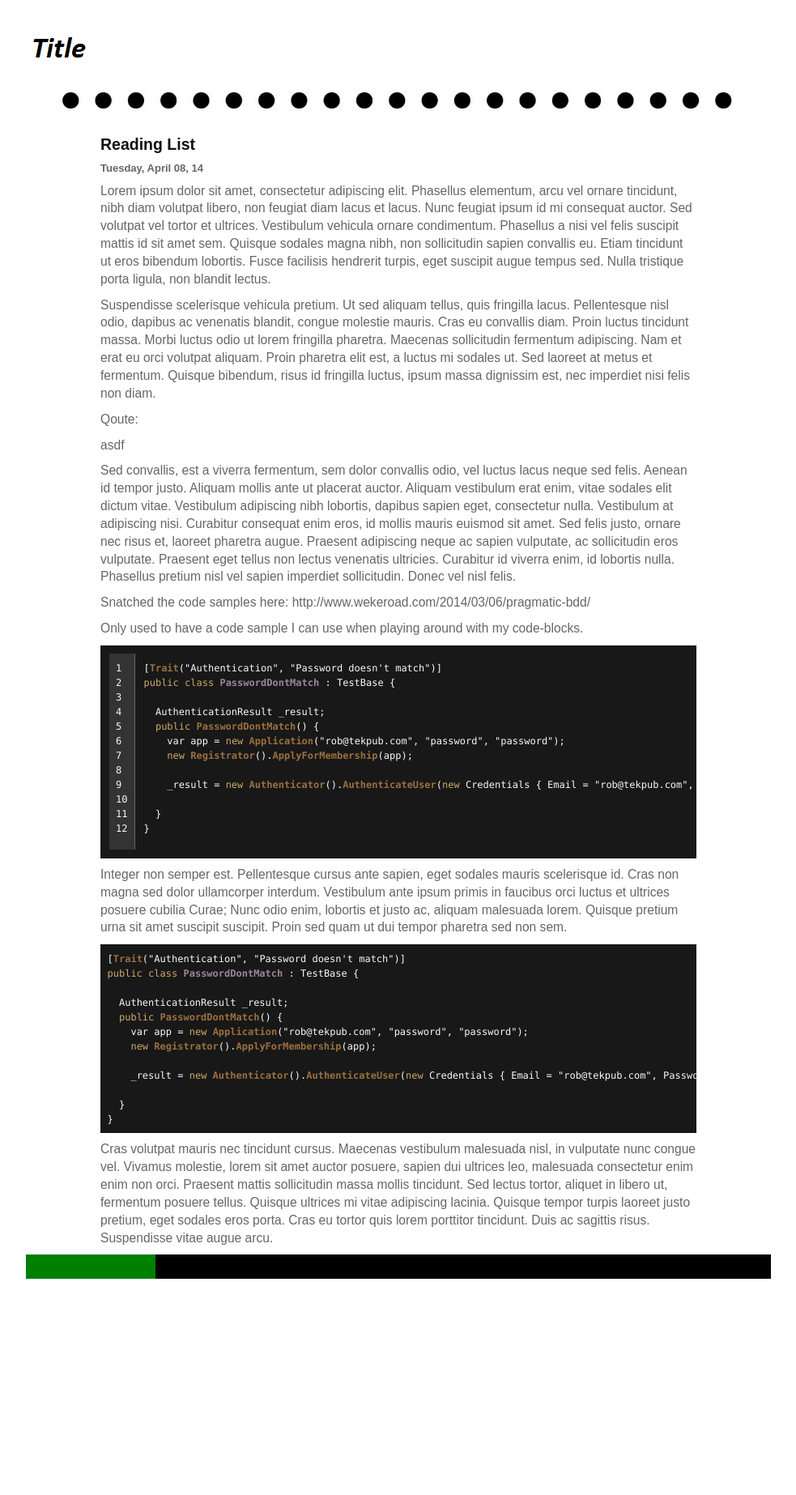
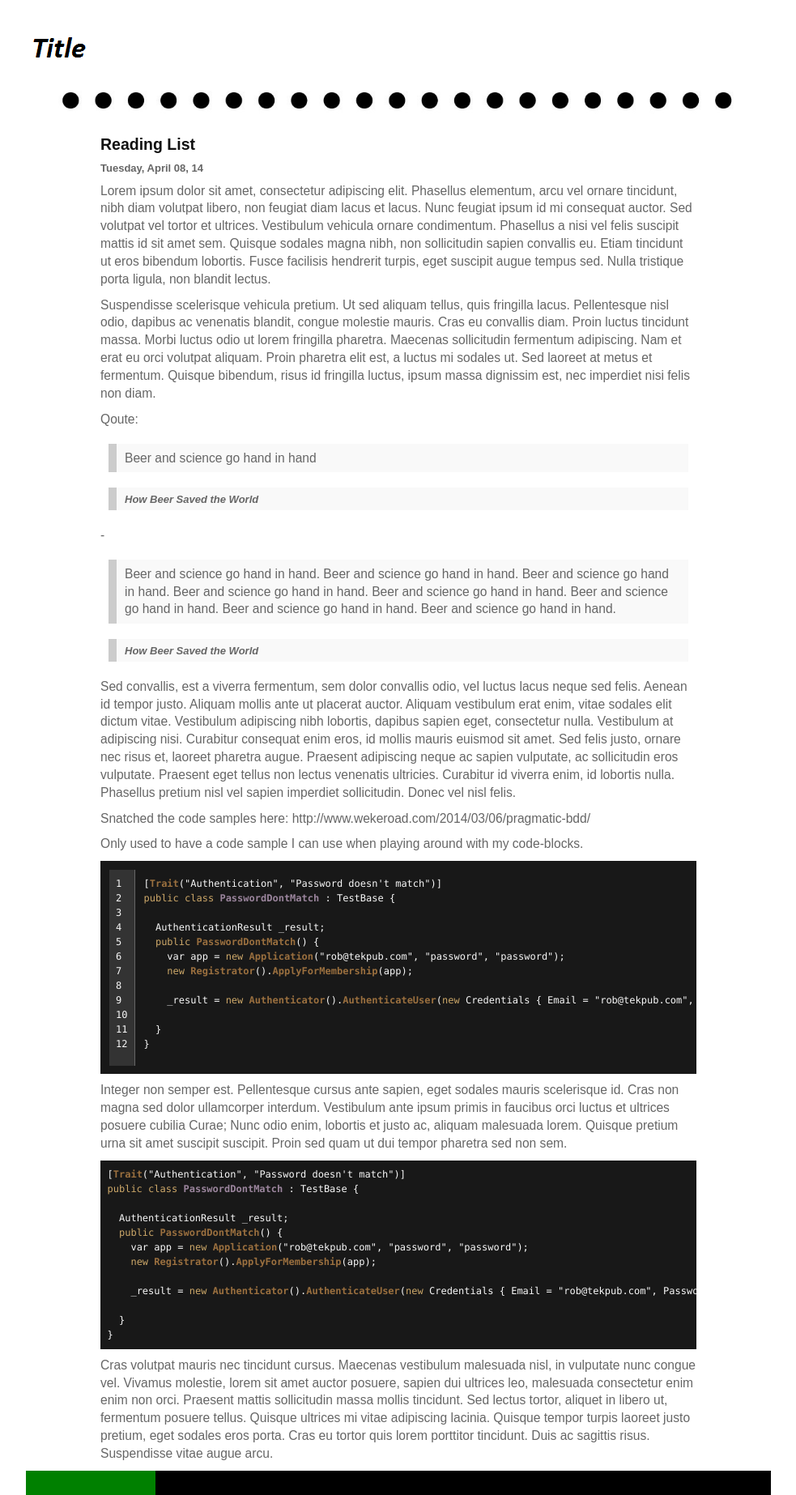
Before and after one commit to M-AV/M-AV.github.io, a Jekyll site: the page built from _posts/2014-07-08-Reading-List-Test.md, in a window 1280 px wide. Shown: the whole page at 81% size, without its empty margins (148-1131 px from the left). Built offline with Jekyll 4.4.1, drawn with Linux system fonts in a browser that asks for light colours; Markdown is read by kramdown in place of the engine named in the settings; before the commit the page ends 1579 px from its top, so only the background shows below that.

Commit message:
Added first quote styling

```diff
--- a/_includes/head.html
+++ b/_includes/head.html
@@ -10,6 +10,7 @@
 <meta name="viewport" content="width=device-width, minimum-scale=1.0, maximum-scale=1.0" />
 <link href="{{ site.url }}/assets/css/style.css" type="text/css" rel="stylesheet">
 <link href="{{ site.url }}/assets/css/code.css" type="text/css" rel="stylesheet">
+<link href="{{ site.url }}/assets/css/quote.css" type="text/css" rel="stylesheet">
 
 
 <script type='text/javascript' src='{{ site.url }}/assets/js/respond.min.js'></script>
--- a/_posts/2014-07-08-Reading-List-Test.md
+++ b/_posts/2014-07-08-Reading-List-Test.md
@@ -11,7 +11,16 @@ Suspendisse scelerisque vehicula pretium. Ut sed aliquam tellus, quis fringilla
 
 Qoute:
 
->asdf
+> Beer and science go hand in hand
+
+> - - ***How Beer Saved the World***
+
+-
+
+> Beer and science go hand in hand. Beer and science go hand in hand. Beer and science go hand in hand. Beer and science go hand in hand. Beer and science go hand in hand. Beer and science go hand in hand. Beer and science go hand in hand. Beer and science go hand in hand.
+
+> - - ***How Beer Saved the World***
+
 
 Sed convallis, est a viverra fermentum, sem dolor convallis odio, vel luctus lacus neque sed felis. Aenean id tempor justo. Aliquam mollis ante ut placerat auctor. Aliquam vestibulum erat enim, vitae sodales elit dictum vitae. Vestibulum adipiscing nibh lobortis, dapibus sapien eget, consectetur nulla. Vestibulum at adipiscing nisi. Curabitur consequat enim eros, id mollis mauris euismod sit amet. Sed felis justo, ornare nec risus et, laoreet pharetra augue. Praesent adipiscing neque ac sapien vulputate, ac sollicitudin eros vulputate. Praesent eget tellus non lectus venenatis ultricies. Curabitur id viverra enim, id lobortis nulla. Phasellus pretium nisl vel sapien imperdiet sollicitudin. Donec vel nisl felis.
 
--- a/assets/css/code.css
+++ b/assets/css/code.css
@@ -19,7 +19,7 @@ pre {
   font-size: 12px;
   line-height: 18px;
   white-space: pre;
-  overflow-x: scroll;
+  overflow-x: auto;
   width: inherit;
 }
 
--- /dev/null
+++ b/assets/css/quote.css
@@ -0,0 +1,18 @@
+blockquote {
+  background: #f9f9f9;
+  border-left: 10px solid #ccc;
+  margin: 1.5em 10px;
+  padding: 0.5em 10px;
+  quotes: "\201C""\201D""\2018""\2019";
+}
+blockquote:before {
+  color: #ccc;
+  font-size: 4em;
+  line-height: 0.1em;
+  margin-right: 0.25em;
+  vertical-align: -0.4em;
+}
+
+blockquote p {
+  display: inline;
+}
--- a/assets/css/style.css
+++ b/assets/css/style.css
@@ -65,11 +65,6 @@ article, aside, details, figcaption, figure, footer, header, hgroup, menu, nav,
     margin-right: 5%;
     margin-left: 10%;
     float: left;
-}
-
-aside {
-    width: 35%;
-    float: right;
 }
 
 /* Logo H1 */
```
